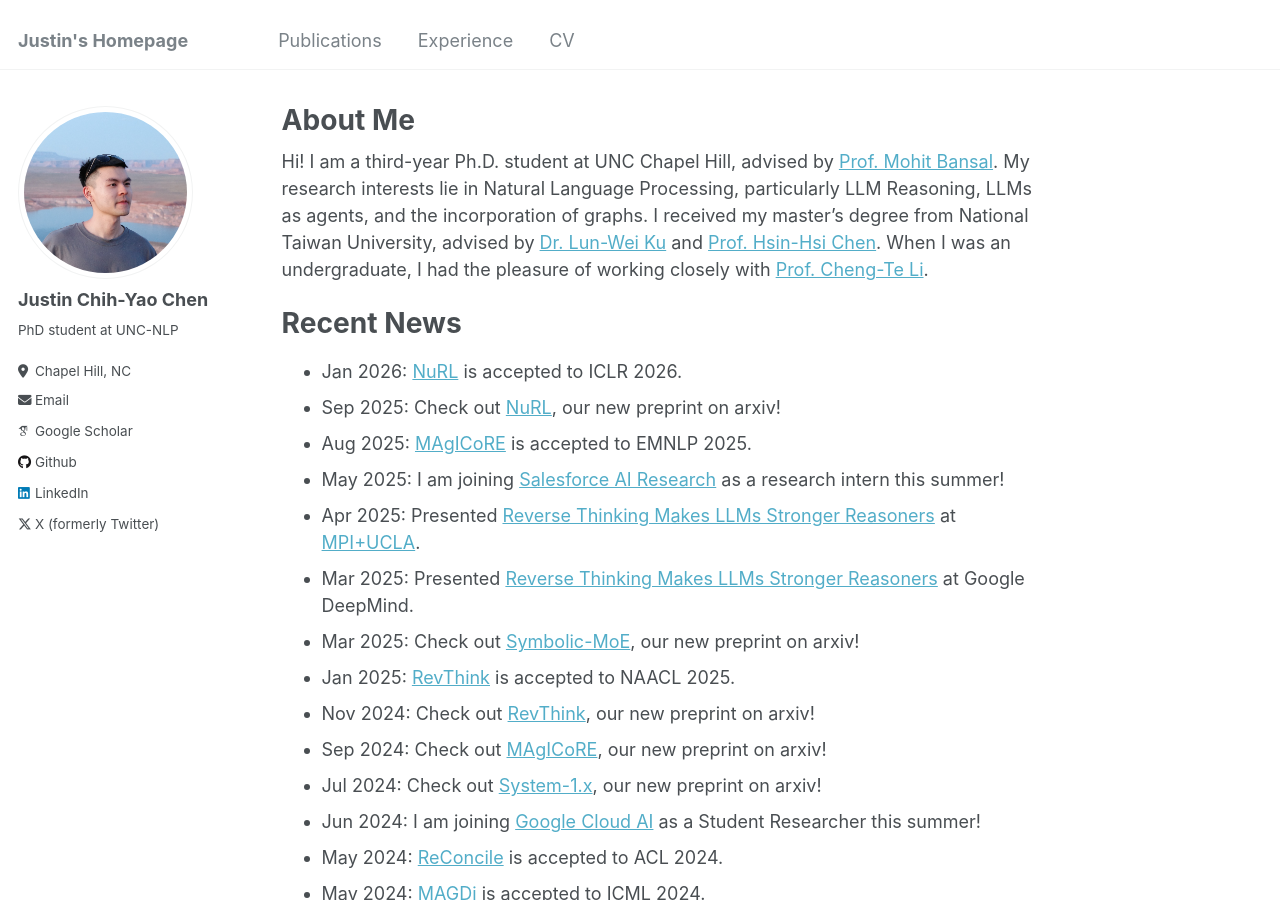
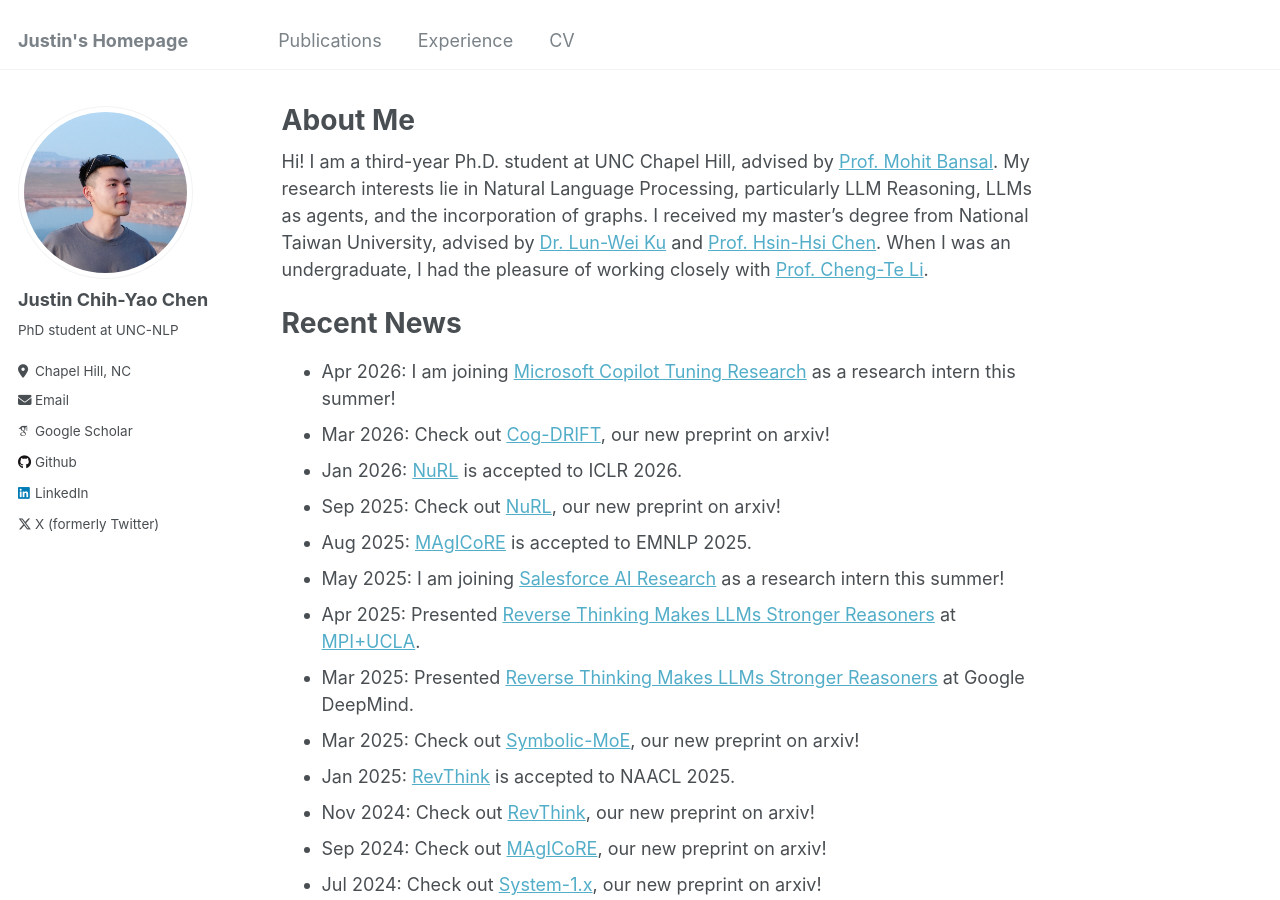
Before and after one commit to dinobby/dinobby.github.io, a Jekyll site: the page built from _pages/about.md, in a window 1280 px wide and 900 px high. Built offline with Jekyll 4.4.1, drawn with Linux system fonts in a browser that asks for light colours; some web fonts are replaced.

Commit message:
Update recent news section in about.md

```diff
--- a/_pages/about.md
+++ b/_pages/about.md
@@ -10,6 +10,8 @@ redirect_from:
 Hi! I am a third-year Ph.D. student at UNC Chapel Hill, advised by [Prof. Mohit Bansal](https://www.cs.unc.edu/~mbansal/){:target="\_blank"}. My research interests lie in Natural Language Processing, particularly LLM Reasoning, LLMs as agents, and the incorporation of graphs. I received my master's degree from National Taiwan University, advised by [Dr. Lun-Wei Ku](https://www.iis.sinica.edu.tw/pages/lwku/index_zh.html){:target="\_blank"} and [Prof. Hsin-Hsi Chen](http://nlg.csie.ntu.edu.tw/advisor.php){:target="\_blank"}. When I was an undergraduate, I had the pleasure of working closely with [Prof. Cheng-Te Li](https://sites.google.com/view/chengteli/){:target="\_blank"}.
 
 # Recent News
+- Apr 2026: I am joining [Microsoft Copilot Tuning Research](https://www.microsoft.com/en-us/research/group/copilot-tuning-research/) as a research intern this summer!
+- Mar 2026: Check out [Cog-DRIFT](https://arxiv.org/abs/2604.04767), our new preprint on arxiv!
 - Jan 2026: [NuRL](https://arxiv.org/abs/2509.25666) is accepted to ICLR 2026.
 - Sep 2025: Check out [NuRL](https://arxiv.org/abs/2509.25666), our new preprint on arxiv!
 - Aug 2025: [MAgICoRE](https://arxiv.org/abs/2409.12147) is accepted to EMNLP 2025.
```
